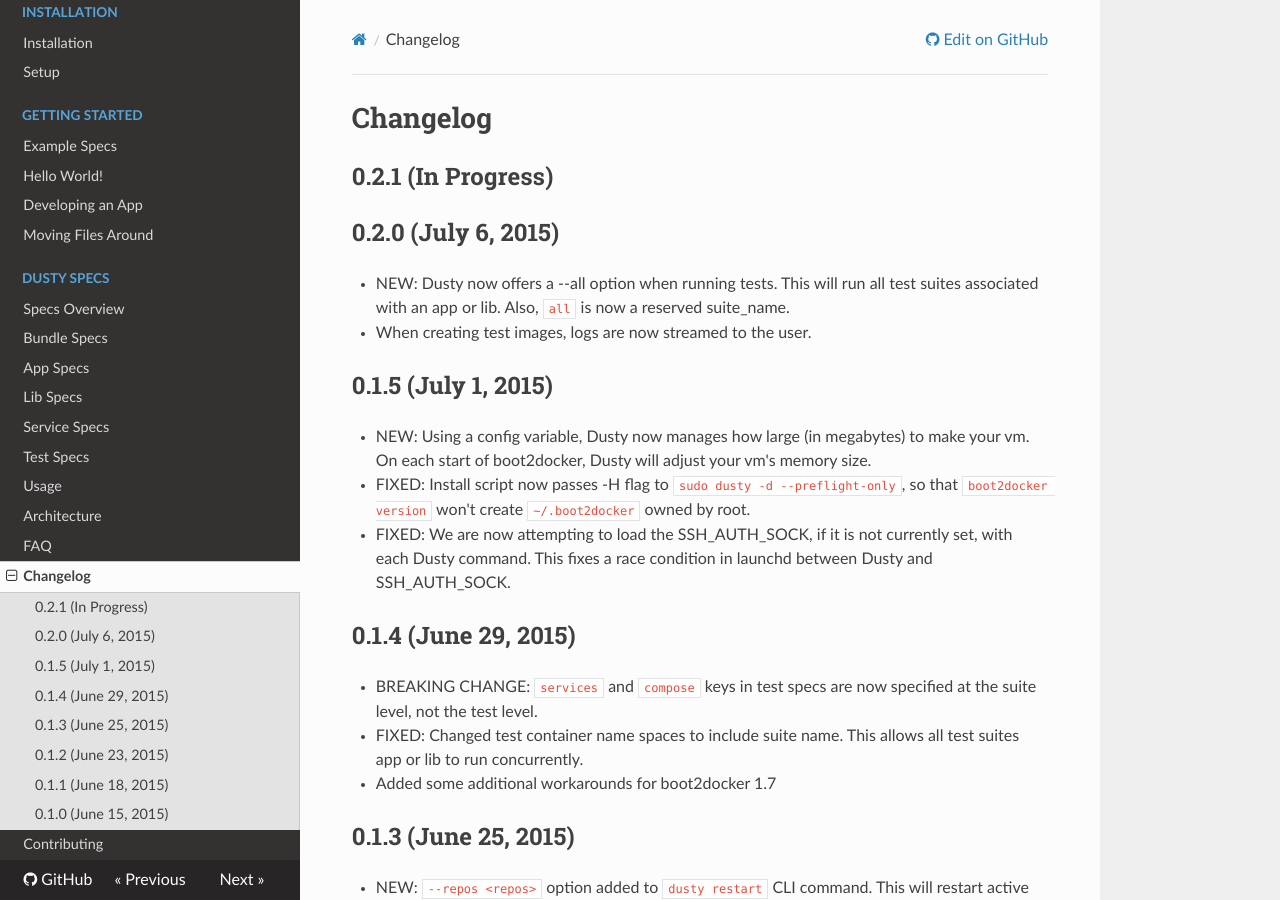
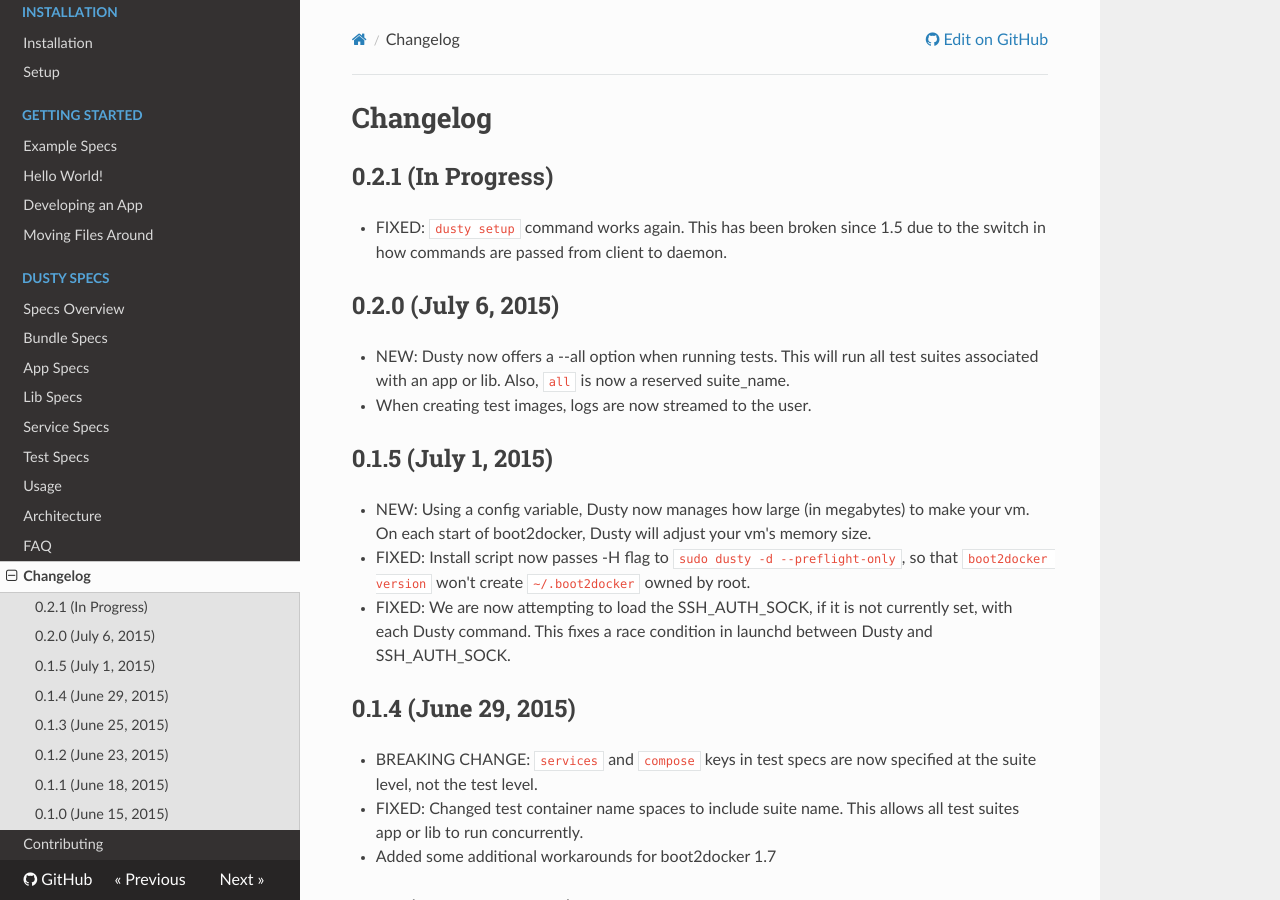
Before and after one commit to gamechanger/dusty, an MkDocs documentation site: the page built from docs/changelog.md, in a window 1280 px wide and 900 px high. Built offline with MkDocs 1.6.1, drawn with Linux system fonts in a browser that asks for light colours; nearby versions of some CDN libraries; old or Windows-style settings are respelled for this version of MkDocs.

Commit message:
fix the setup changelog

```diff
--- a/docs/changelog.md
+++ b/docs/changelog.md
@@ -1,6 +1,7 @@
 # Changelog
 
 ## 0.2.1 (In Progress)
+  * FIXED: `dusty setup` command works again. This has been broken since 1.5 due to the switch in how commands are passed from client to daemon.
 
 ## 0.2.0 (July 6, 2015)
   * NEW: Dusty now offers a --all option when running tests.  This will run all test suites associated with an app or lib. Also, `all` is now a reserved suite_name.
```
